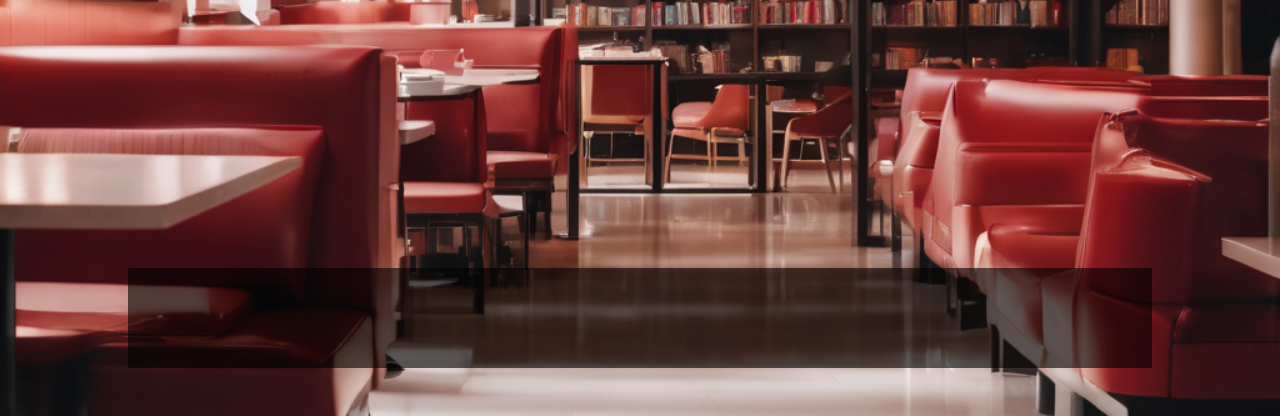
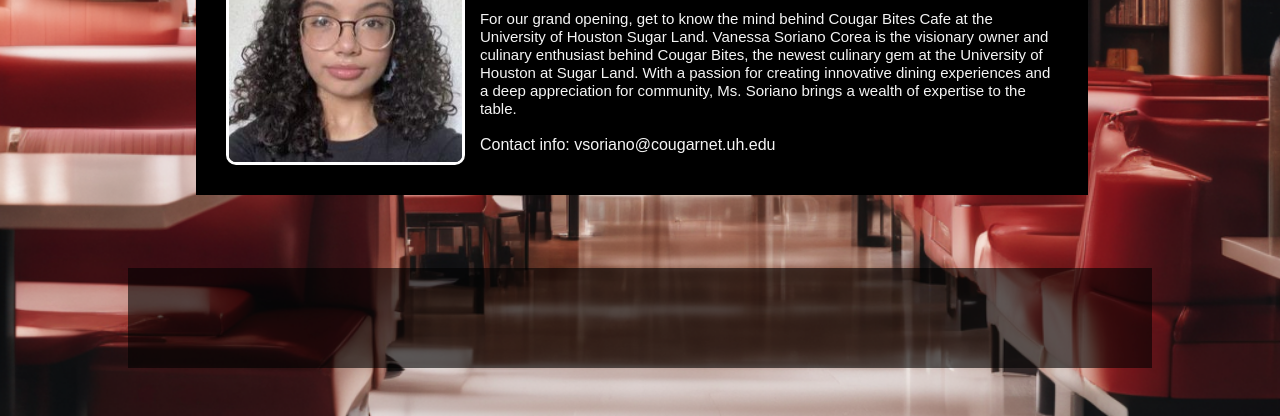
Before and after one commit to CIS-Spring-2024/cis-2336-assignment-1-VanessaTechPro, a plain HTML site: page ABOUT.html in a window 1280 px wide. Shown: the part 384-800 px from the top of the page. Drawn offline with Linux system fonts and the light colour scheme.

Commit message:
HTML and CSS

```diff
--- a/ABOUT.html
+++ b/ABOUT.html
@@ -6,6 +6,7 @@
     <title>ABOUT</title>
     <link rel="stylesheet" href="style.css">
 </head>
+
 <body>
     <div class="box">
 
@@ -14,16 +15,56 @@
         </header>
 
         <nav>
-                <a href="HOME.html">HOME</a>
-                <a href="RESTAURANT.html">RESTAURANT</a>
-                <a href="SERVICES.html">SERVICES</a>
-                <a href="ABOUT.html"class="active">ABOUT</a>
-                <a href="CONTACT.html">CONTACT</a>
+            <a href="ABOUT.html" class="active">ABOUT</a>
+            <a href="HOME.html">HOME</a>
+            <a href="SERVICES.html">SERVICES</a>
+            <a href="RESTAURANT.html">RESTAURANT</a>
+            <a href="CONTACT.html">CONTACT</a>
         </nav>
 
         <main>
 
         </main>
-
         <footer> </footer>
     </div>
+
+    <style>
+
+        .prof-photo {
+            float: left;
+            width: 28%;
+            margin-right: 15px;
+            border: 3px solid white;
+            border-radius: 10px;
+        }
+
+        .bio {
+            position: absolute;
+            width: 65%;
+            right: 15%;
+            top: 35%;
+            background-color: rgb(0, 0, 0);
+            padding: 30px;
+        }
+    </style>
+
+    <main>
+        <div class="bio">
+            <img class="prof-photo" src="images/profesional photo.jpg" alt="Photo of owner: Vanessa Soriano Corea">
+            <div class="text">
+                <h2>Welcome to Cougar Bites Cafe!</h2>
+                <p1>For our grand opening, get to know the mind behind Cougar Bites Cafe at the University of Houston Sugar Land. Vanessa Soriano Corea is the visionary owner and culinary enthusiast behind
+                    Cougar Bites, the newest culinary gem at the University of Houston at Sugar Land.
+                    With a passion for creating innovative dining experiences and a deep appreciation for community,
+                    Ms. Soriano brings a wealth of expertise to the table.<br>
+                </p1>
+
+                <p2>
+                    <br>Contact info: vsoriano@cougarnet.uh.edu
+                </p2>
+            </div>
+
+        </div>
+    </main>
+</div>
+</body>
--- a/style.css
+++ b/style.css
@@ -1,3 +1,4 @@
+
 html {
     height: 100%;
 }
@@ -44,10 +45,10 @@ footer {
 
 
 h1 {
+    text-align: center;
     font-size: 40px;
-    color: white;
+    color: rgb(255, 255, 255);
     font-family: Arial, Helvetica, sans-serif;
-    background-color: rgba(0, 0, 0, 0.445);
 }
 
 p {
@@ -55,7 +56,6 @@ p {
     color: white;
     font-family: Arial, Helvetica, sans-serif;
     background-color: rgba(0, 0, 0, 0.445);
-
 }
 
 a{
@@ -72,6 +72,23 @@ nav a {
 }
 
 .topnav a.active {
-    background-color: #BB574A;
-    color: white;
+    color: red;
 }
+
+.text {
+    color: whitesmoke;
+    font-family: Arial, Helvetica, sans-serif;
+    text-align: left;
+}
+
+.text h2 {
+    font-size: 30px;
+}
+
+.text p1 {
+    font-size: 15px;
+}
+
+.text p2{
+    text-align: start;
+}
```
Also changed, not shown: HOME.html (+3 -3 lines).
